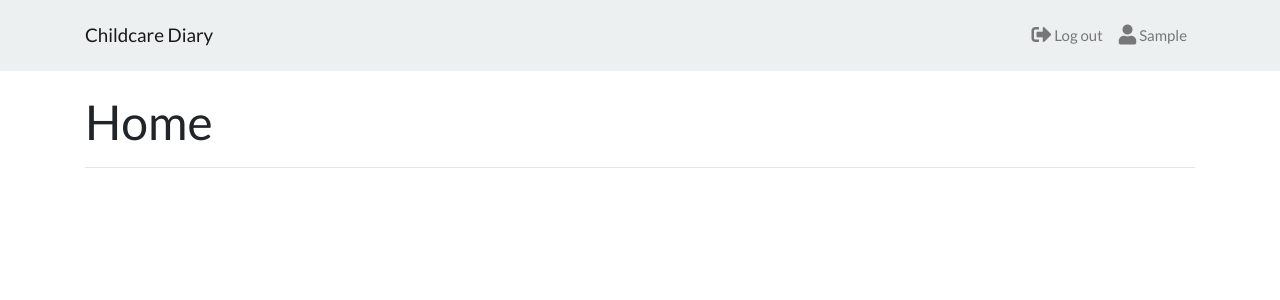
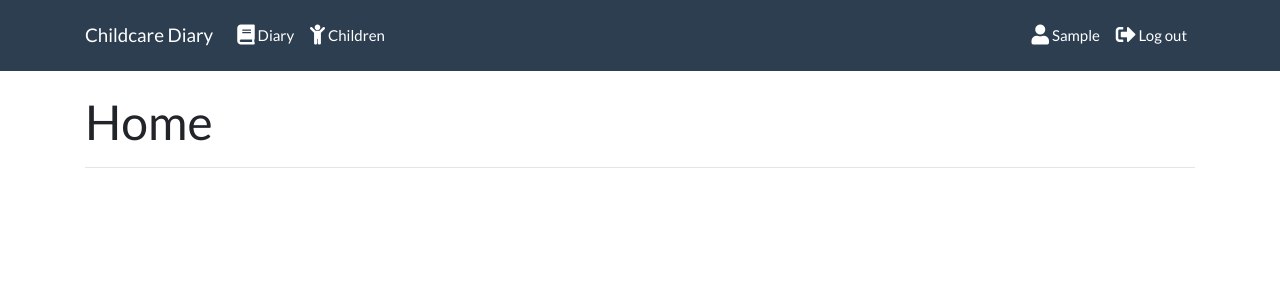
Before and after one commit to MashSoftware/diary-ui, a Flask app: page / in a window 1280 px wide. Shown: the top 300 px of the page. Run offline with Flask 2, Linux system fonts and the light colour scheme; the visitor is signed in with stand-in values (Sample User, id 1); data that the repository does not hold is empty; some libraries are stand-ins or nearby versions.

Commit message:
diary and children nav items for logged in users

```diff
--- a/app/templates/base.html
+++ b/app/templates/base.html
@@ -5,11 +5,17 @@
     <meta charset="utf-8">
     <meta name="viewport" content="width=device-width, initial-scale=1, shrink-to-fit=no">
 
+    <!-- Bootstrap Theme -->
+    <!-- <link href="https://stackpath.bootstrapcdn.com/bootstrap/4.1.3/css/bootstrap.min.css" rel="stylesheet" integrity="sha384-MCw98/SFnGE8fJT3GXwEOngsV7Zt27NXFoaoApmYm81iuXoPkFOJwJ8ERdknLPMO" crossorigin="anonymous"> -->
+
     <!-- Light Theme -->
     <link href="https://stackpath.bootstrapcdn.com/bootswatch/4.1.3/flatly/bootstrap.min.css" rel="stylesheet" integrity="sha384-gJWVjz180MvwCrGGkC4xE5FjhWkTxHIR/+GgT8j2B3KKMgh6waEjPgzzh7lL7JZT" crossorigin="anonymous">
 
     <!-- Dark Theme -->
-    <!-- <link href="https://stackpath.bootstrapcdn.com/bootswatch/4.1.3/darkly/bootstrap.min.css" rel="stylesheet" integrity="sha384-w+yWASP3zYNxxvwoQBD5fUSc1tctKq4KUiZzxgkBSJACiUp+IbweVKvsEhMI+gz7" crossorigin="anonymous"> -->
+    <!-- <link href="https://stackpath.bootstrapcdn.com/bootswatch/4.1.3/darkly/bootstrap.min.css" rel="stylesheet" integrity="sha384-w+yWASP3zYNxxvwoQBD5fUSc1tctKq4KUiZzxgkBSJACiUp+IbweVKvsEhMI+gz7" crossorigin="anonymous">-->
+
+    <!-- Material Theme -->
+    <!-- <link href="https://stackpath.bootstrapcdn.com/bootswatch/4.1.3/materia/bootstrap.min.css" rel="stylesheet" integrity="sha384-5bFGNjwF8onKXzNbIcKR8ABhxicw+SC1sjTh6vhSbIbtVgUuVTm2qBZ4AaHc7Xr9" crossorigin="anonymous">-->
 
     <!-- Font Awesome Icons-->
     <link rel="stylesheet" href="https://use.fontawesome.com/releases/v5.3.1/css/all.css" integrity="sha384-mzrmE5qonljUremFsqc01SB46JvROS7bZs3IO2EmfFsd15uHvIt+Y8vEf7N7fWAU" crossorigin="anonymous">
@@ -18,7 +24,7 @@
 </head>
 
 <body>
-    <nav class="navbar navbar-expand-md navbar-light bg-light">
+    <nav class="navbar navbar-expand-md navbar-dark bg-primary">
         <div class="container">
             <a class="navbar-brand" href="{{ url_for('index') }}">Childcare Diary</a>
             <button class="navbar-toggler" type="button" data-toggle="collapse" data-target="#navbarSupportedContent" aria-controls="navbarSupportedContent"
@@ -27,23 +33,33 @@
             </button>
 
             <div class="collapse navbar-collapse" id="navbarSupportedContent">
+                {% if current_user.is_anonymous %}
                 <ul class="navbar-nav ml-auto">
-                    {% if current_user.is_anonymous %}
+                    <li class="nav-item">
+                        <a class="nav-link" href="{{ url_for('signup') }}"><i class="fas fa-user-plus fa-lg"></i> Sign up</a>
+                    </li>
                     <li class="nav-item">
                         <a class="nav-link" href="{{ url_for('login') }}"><i class="fas fa-sign-in-alt fa-lg"></i> Log in</a>
                     </li>
+                </ul>
+                {% else %}
+                <ul class="navbar-nav mr-auto">
                     <li class="nav-item">
-                        <a class="nav-link" href="{{ url_for('signup') }}"><i class="fas fa-user-plus fa-lg"></i> Sign up</a>
+                        <a class="nav-link" href="{{ url_for('view_diary') }}"><i class="fas fa-book fa-lg"></i> Diary</a>
                     </li>
-                    {% else %}
+                    <li class="nav-item">
+                        <a class="nav-link" href="{{ url_for('view_children') }}"><i class="fas fa-child fa-lg"></i> Children</a>
+                    </li>
+                </ul>
+                <ul class="navbar-nav ml-auto">
+                    <li class="nav-item">
+                        <a class="nav-link" href="{{ url_for('get_user', id=current_user.id) }}"><i class="fas fa-user fa-lg"></i> {{current_user.first_name}}</a>
+                    </li>
                     <li class="nav-item">
                         <a class="nav-link" href="{{ url_for('logout') }}"><i class="fas fa-sign-out-alt fa-lg"></i> Log out</a>
                     </li>
-                    <li class="nav-item">
-                        <a class="nav-link" href="{{ url_for('get_user', id=current_user.id) }}"><i class="fas fa-user fa-lg"></i> {{current_user.first_name}}</a>
-                    </li>
-                    {% endif %}
                 </ul>
+                {% endif %}
             </div>
         </div>
     </nav>
@@ -61,11 +77,13 @@
         {% endfor %}
         {% endif %}
         {% endwith %}
+        {% if title %}
         <div class="row">
             <div class="col">
                 <h1>{{ title }}</h1><hr>
             </div>
         </div>
+        {% endif %}
         {% block content %}{% endblock %}
     </div>
     <script src="https://code.jquery.com/jquery-3.3.1.slim.min.js" integrity="sha384-q8i/X+965DzO0rT7abK41JStQIAqVgRVzpbzo5smXKp4YfRvH+8abtTE1Pi6jizo" crossorigin="anonymous"></script>
```
